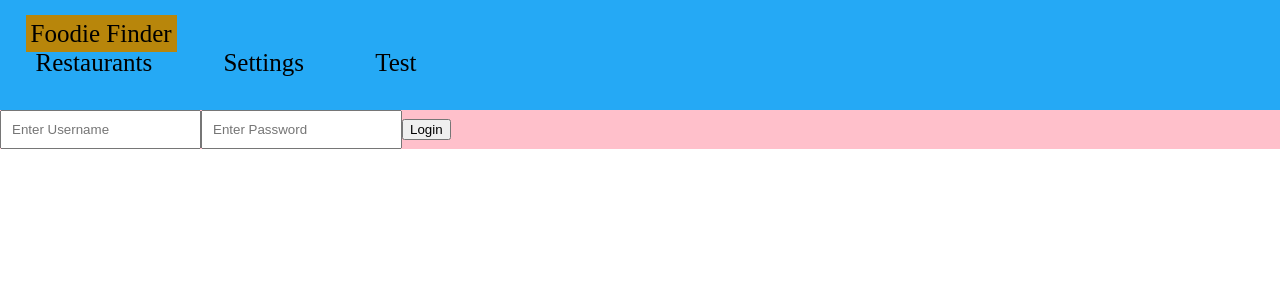
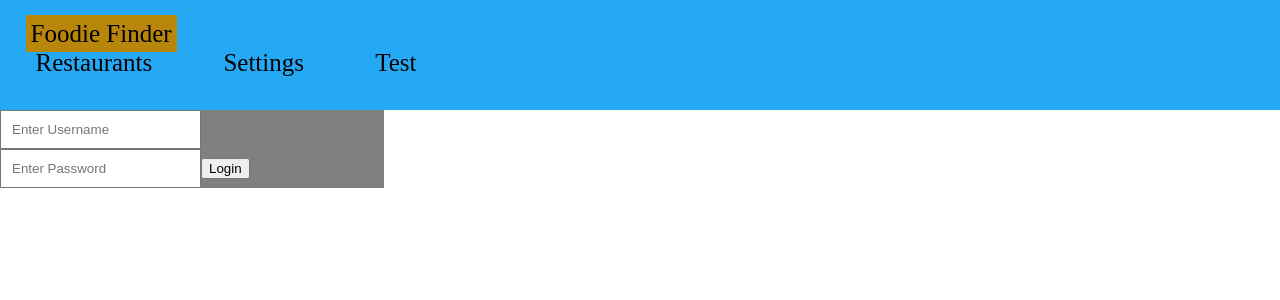
Before and after one commit to alvjg/food-app, a React (Create React App) app: page / in a window 1280 px wide. Shown: the top 300 px of the page. Built offline with nearby package versions, Linux system fonts and the light colour scheme.

Commit message:
Revert "fix attempt"
This reverts commit fa0346299fe9cbe1b64a3e7041cca0805ddd98f7.

```diff
--- a/src/App.css
+++ b/src/App.css
@@ -2,7 +2,7 @@ html,
 body {
     display: flex;
     height: 100%;
-    width: 100%;
+    width: 10 0%;
 
     /* background: linear-gradient(to top, rgba(43, 64, 48, 1), rgba(108, 189, 129, 1));
     background: -webkit-linear-gradient(to top, rgba(43, 64, 48, 1), rgba(108, 189, 129, 1));
@@ -25,11 +25,10 @@ body {
 
 /* Login form */
 .login-form {
-    /*position: relative;*/
-    border-color: blue;
-    top:40%;
-    height: 100%;
-    width:80%;
+    align-items: center;
+    background-color: grey;
+    height: 80%;
+    width: 30%;
 }
 
 
@@ -43,14 +42,3 @@ input {
     border-color: black;
     border-width: 50px;
 }
-
-.main{
-    position: relative;
-    background-color: pink;
-
-    width:100%;
-    height:100%;
-    border: 60px 500px blue;
-    border-width: thick;
-
-}
--- a/src/components/Home.js
+++ b/src/components/Home.js
@@ -17,12 +17,10 @@ const Home = () => {
                 (<Blank />)
 
                 :
-                (<div class="main">
-                    <div class="login-form">
-                        <input type="text" placeholder="Enter Username" required></input>
-                        <input type="text" placeholder="Enter Password" required></input>
-                        <button type="submit" onCLick={handleLogin}>Login</button>
-                    </div>
+                (<div class="login-form">
+                    <input type="text" placeholder="Enter Username" required></input>
+                    <input type="text" placeholder="Enter Password" required></input>
+                    <button type="submit" onCLick={handleLogin}>Login</button>
                 </div>)
             }
         </>)
```
